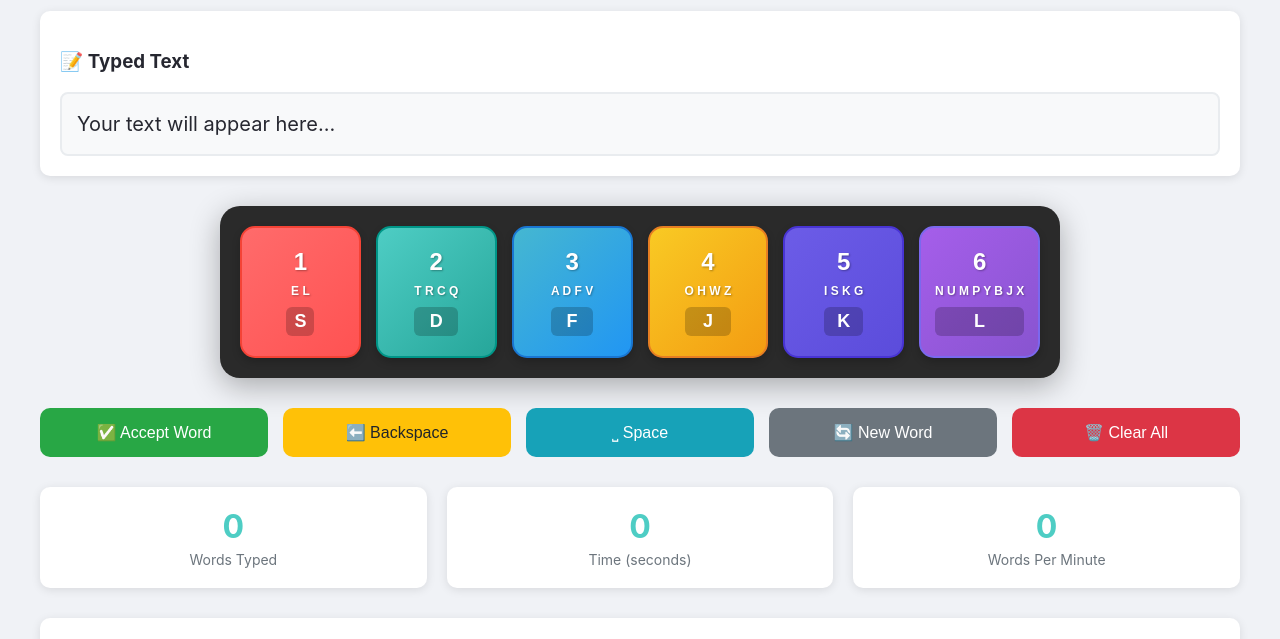
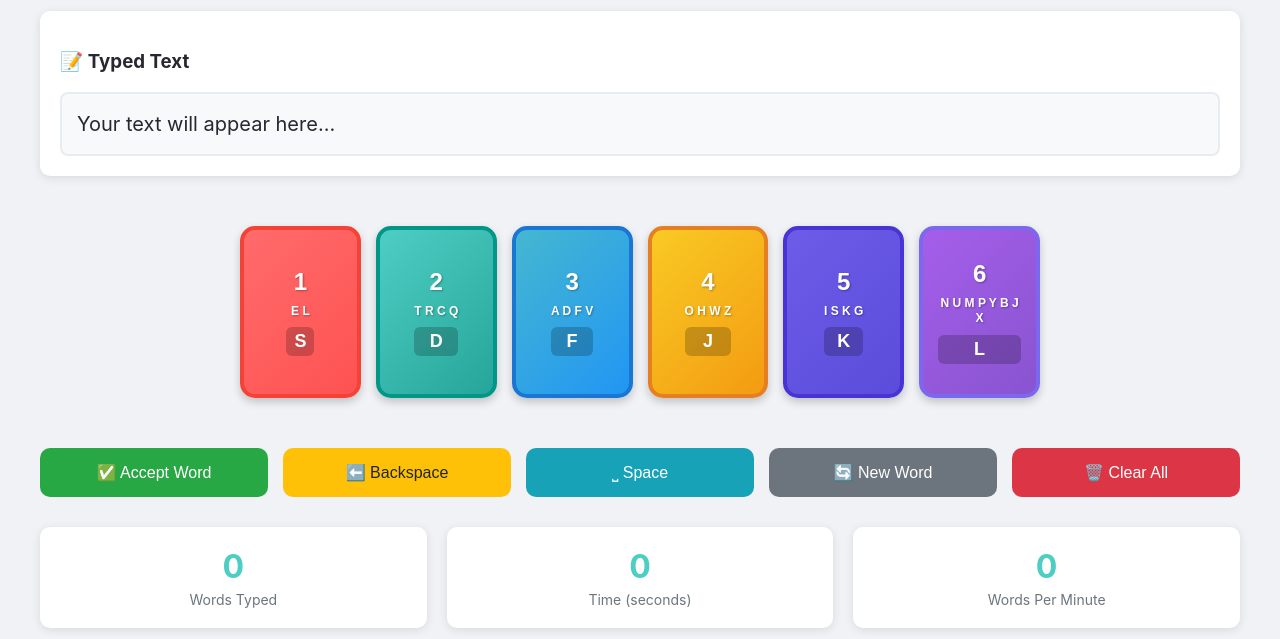
Before and after one commit to jacobsafar/AIKeyboard, a Flask app: page / in a window 1280 px wide. Shown: the part 374-1013 px from the top of the page. Run offline with Flask 3, Linux system fonts and the light colour scheme; data that the repository does not hold is empty.

Commit message:
Improve keyboard appearance and functionality for a better user experience
Removes the background, thickens button borders, and makes spacebar work like return.

Replit-Commit-Author: Agent
Replit-Commit-Session-Id: 8156e393-9826-46b9-b484-b9da8cc33ab6
Replit-Commit-Screenshot-Url: https://storage.googleapis.com/screenshot-production-us-central1/6be75296-ea90-4192-8eff-f369ab9c8a21/8156e393-9826-46b9-b484-b9da8cc33ab6/tbiR1Oo

```diff
--- a/app.py
+++ b/app.py
@@ -235,19 +235,35 @@ def new_word():
 
 @app.route('/add_space', methods=['POST'])
 def add_space():
-    """Add a space to the typed text"""
+    """Add space - same functionality as accept word"""
     try:
         init_session()
 
-        # Add space to typed text if there's already text
-        if session['typed_text']:
-            session['typed_text'] += " "
+        # If there's a current prediction, accept it
+        if session['top_predictions']:
+            word = session['top_predictions'][0]
 
-        # Clear current word predictions
-        session['button_sequence'] = []
-        session['top_predictions'] = []
-        session['predicted_words'] = []
-        session['next_word_predictions'] = []
+            # Add word to typed text
+            if session['typed_text']:
+                session['typed_text'] += " " + word
+            else:
+                session['typed_text'] = word
+
+            # Reset for next word
+            session['button_sequence'] = []
+            session['top_predictions'] = []
+            session['predicted_words'] = []
+            session['word_count'] += 1
+        else:
+            # If no prediction, just add space
+            if session['typed_text']:
+                session['typed_text'] += ' '
+
+        # Generate next word predictions based on updated text
+        next_words = []
+        if session['typed_text'].strip():
+            next_words = predictor.predict_next_words(session['typed_text'], "")
+        session['next_word_predictions'] = next_words
 
         # Calculate performance metrics
         elapsed_time = time.time() - session['start_time']
--- a/templates/index.html
+++ b/templates/index.html
@@ -128,14 +128,11 @@
             max-width: 800px;
             margin: 30px auto;
             padding: 20px;
-            background: #2a2a2a;
-            border-radius: 20px;
-            box-shadow: 0 8px 30px rgba(0,0,0,0.3);
         }
 
         .keyboard-button {
             background: linear-gradient(135deg, #e0e0e0, #c0c0c0);
-            border: 2px solid #bbb;
+            border: 3px solid #bbb;
             border-radius: 15px;
             cursor: pointer;
             transition: all 0.2s ease;
@@ -143,8 +140,8 @@
             flex-direction: column;
             align-items: center;
             justify-content: center;
-            padding: 20px 10px;
-            min-height: 100px;
+            padding: 30px 15px;
+            min-height: 120px;
             box-shadow: 0 4px 8px rgba(0,0,0,0.2);
         }
 
@@ -162,32 +159,32 @@
         /* Different colors for each button */
         .keyboard-button.btn1 {
             background: linear-gradient(135deg, #ff6b6b, #ff5252);
-            border-color: #f44336;
+            border: 4px solid #f44336;
         }
 
         .keyboard-button.btn2 {
             background: linear-gradient(135deg, #4ecdc4, #26a69a);
-            border-color: #009688;
+            border: 4px solid #009688;
         }
 
         .keyboard-button.btn3 {
             background: linear-gradient(135deg, #45b7d1, #2196f3);
-            border-color: #1976d2;
+            border: 4px solid #1976d2;
         }
 
         .keyboard-button.btn4 {
             background: linear-gradient(135deg, #f9ca24, #f39c12);
-            border-color: #e67e22;
+            border: 4px solid #e67e22;
         }
 
         .keyboard-button.btn5 {
             background: linear-gradient(135deg, #6c5ce7, #5b4cdb);
-            border-color: #4834d4;
+            border: 4px solid #4834d4;
         }
 
         .keyboard-button.btn6 {
             background: linear-gradient(135deg, #a55eea, #8854d0);
-            border-color: #7b68ee;
+            border: 4px solid #7b68ee;
         }
 
         .button-content {
```
